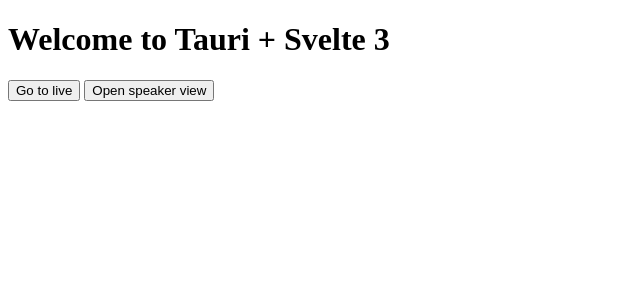
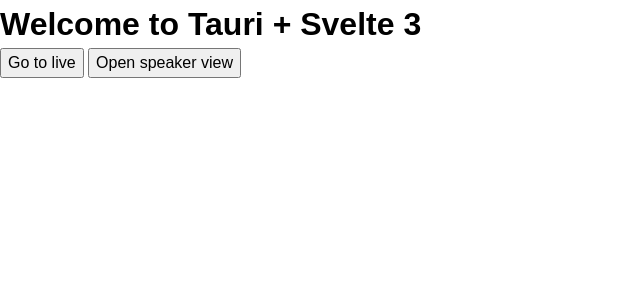
Before and after one commit to yuki0418/rslide, a SvelteKit app: page / in a window 1280 px wide. Shown: the top 300 px of the page, without its empty margins (0-640 px from the left). Built offline with nearby package versions, Linux system fonts and the light colour scheme.

Commit message:
Add reset css

```diff
--- a/src/app.html
+++ b/src/app.html
@@ -5,13 +5,9 @@
     <link rel="icon" href="%sveltekit.assets%/favicon.png" />
     <meta name="viewport" content="width=device-width, initial-scale=1" />
 
-    <!-- <link rel="stylesheet" href="/node_modules/reveal.js/dist/reveal.css" />
-    <link
-      rel="stylesheet"
-      href="/node_modules/reveal.js/dist/theme/black.css"
-    /> -->
+    <link rel="stylesheet" href="%sveltekit.assets%/styles/reset.css" />
 
-    <title>Tauri + SvelteKit + Typescript App</title>
+    <title>RSide</title>
     %sveltekit.head%
   </head>
   <body data-sveltekit-preload-data="hover">
--- /dev/null
+++ b/static/styles/reset.css
@@ -0,0 +1,58 @@
+html * {
+  font-family: "Noto Sans JP", sans-serif;
+}
+
+*,
+*::before,
+*::after {
+  box-sizing: border-box;
+}
+
+* {
+  margin: 0;
+}
+
+body {
+  /* Add accessible line-height */
+  line-height: 1.5;
+  /* Improve text rendering */
+  -webkit-font-smoothing: antialiased;
+}
+
+img,
+picture,
+video,
+canvas,
+svg {
+  display: block;
+  max-width: 100%;
+}
+
+input,
+button,
+textarea,
+select {
+  font: inherit;
+}
+
+p,
+h1,
+h2,
+h3,
+h4,
+h5,
+h6 {
+  overflow-wrap: break-word;
+}
+
+p {
+  text-wrap: pretty;
+}
+h1,
+h2,
+h3,
+h4,
+h5,
+h6 {
+  text-wrap: balance;
+}
```
